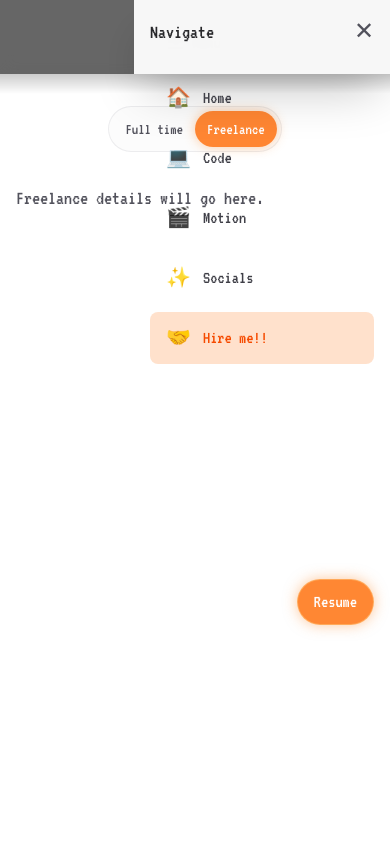
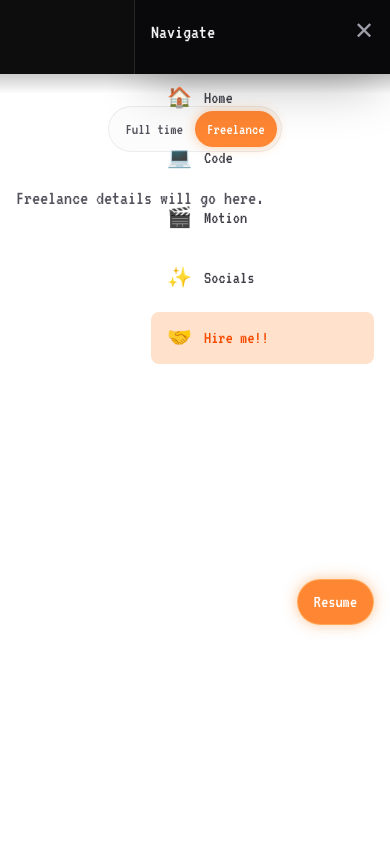
Before and after one commit to surajbanthot/bysuraj.in, a Next.js app: page /hireme in a window 390 px wide. Both pictures are taken after a click on the button "Toggle menu". Shown: the top 844 px of the page. Built offline with nearby package versions, Linux system fonts and the light colour scheme.

Commit message:
responsiveness fix

```diff
--- a/src/app/hireme/page.tsx
+++ b/src/app/hireme/page.tsx
@@ -19,7 +19,7 @@ export default function HireMePage() {
   }, [activeTab]);
 
   return (
-    <main className="min-h-[calc(100vh-56px)] bg-white px-4 py-8 text-zinc-900 dark:bg-black dark:text-zinc-50 sm:px-8 sm:py-10">
+    <main className="min-h-[calc(100vh-56px)] bg-white px-4 pb-28 pt-8 text-zinc-900 dark:bg-black dark:text-zinc-50 sm:px-8 sm:pb-12 sm:pt-10">
       <div className="mx-auto flex w-full max-w-3xl flex-col gap-8">
         <div
           className="flex justify-center"
--- a/src/app/social/page.tsx
+++ b/src/app/social/page.tsx
@@ -244,7 +244,7 @@ export default function SocialPage() {
                             <div className="relative aspect-video w-full">
                                 <iframe
                                     className="absolute inset-0 h-full w-full"
-                                    src="https://www.youtube.com/embed/dQw4w9WgXcQ?si=3QZppcO1boBM0kWo"
+                                    src="https://www.youtube.com/embed/dQw4w9WgXcQ?si=3QZppcO1boBM0kWo&autoplay=1&mute=0"
                                     title="YouTube video player"
                                     frameBorder="0"
                                     allow="accelerometer; autoplay; clipboard-write; encrypted-media; gyroscope; picture-in-picture; web-share"
--- a/src/components/FooterBar.tsx
+++ b/src/components/FooterBar.tsx
@@ -67,7 +67,7 @@ export default function FooterBar() {
               </svg>
             </a>
             <a
-              href="https://www.youtube.com/@bysuraj"
+              href="https://youtu.be/dQw4w9WgXcQ?si=4A4RhDKBcZA7ePvC"
               target="_blank"
               rel="noreferrer"
               className="text-zinc-900 transition hover:text-orange-500 dark:text-zinc-100"
--- a/src/components/NavBar.tsx
+++ b/src/components/NavBar.tsx
@@ -57,7 +57,7 @@ export default function NavBar({ fontClassName }: NavBarProps) {
       </nav>
 
       {/* Mobile Navigation */}
-      <nav className={`flex items-center justify-center px-2 py-2 sm:hidden ${fontClassName ?? ""}`}>
+      <nav className={`flex items-center justify-end px-4 py-2 sm:hidden ${fontClassName ?? ""}`}>
         <button
           type="button"
           onClick={() => setIsMenuOpen(!isMenuOpen)}
@@ -73,21 +73,21 @@ export default function NavBar({ fontClassName }: NavBarProps) {
       {/* Mobile Menu Overlay */}
       {isMenuOpen && (
         <div
-          className="fixed inset-0 z-50 bg-black/60 backdrop-blur-sm sm:hidden"
+          className="fixed inset-0 z-50 bg-black/95 backdrop-blur-md sm:hidden"
           onClick={() => setIsMenuOpen(false)}
         >
           <div
-            className="absolute right-0 top-0 h-full w-64 bg-white/95 p-4 shadow-2xl dark:bg-zinc-900/95"
+            className="absolute right-0 top-0 h-full w-64 bg-zinc-950 p-4 shadow-2xl border-l border-zinc-800"
             onClick={(e) => e.stopPropagation()}
           >
             <div className="flex items-center justify-between mb-6">
-              <span className={`text-xl font-normal text-zinc-800 dark:text-zinc-100 ${fontClassName ?? ""}`}>
+              <span className={`text-xl font-normal text-zinc-100 ${fontClassName ?? ""}`}>
                 Navigate
               </span>
               <button
                 type="button"
                 onClick={() => setIsMenuOpen(false)}
-                className="text-2xl text-zinc-600 hover:text-zinc-900 dark:text-zinc-400 dark:hover:text-zinc-100"
+                className="text-2xl text-zinc-400 hover:text-zinc-100"
                 aria-label="Close menu"
               >
                 ✕
--- a/src/components/NavBarShell.tsx
+++ b/src/components/NavBarShell.tsx
@@ -74,11 +74,11 @@ export default function NavBarShell({ fontClassName }: NavBarShellProps) {
 
   return (
     <div className="mx-auto w-full max-w-6xl px-4 sm:px-8">
-      <div className="grid grid-cols-[1fr_auto_1fr] items-center gap-x-4 sm:gap-x-6">
-        <div aria-hidden="true" />
+      <div className="grid grid-cols-[1fr_auto] items-center gap-x-4 sm:grid-cols-[1fr_auto_1fr] sm:gap-x-6">
+        <div aria-hidden="true" className="hidden sm:block" />
         <div
           data-nav-shell
-          className="relative inline-flex justify-self-center rounded-md"
+          className="relative inline-flex justify-self-end rounded-md sm:justify-self-center"
         >
           <NavBar fontClassName={fontClassName} />
         </div>
```
